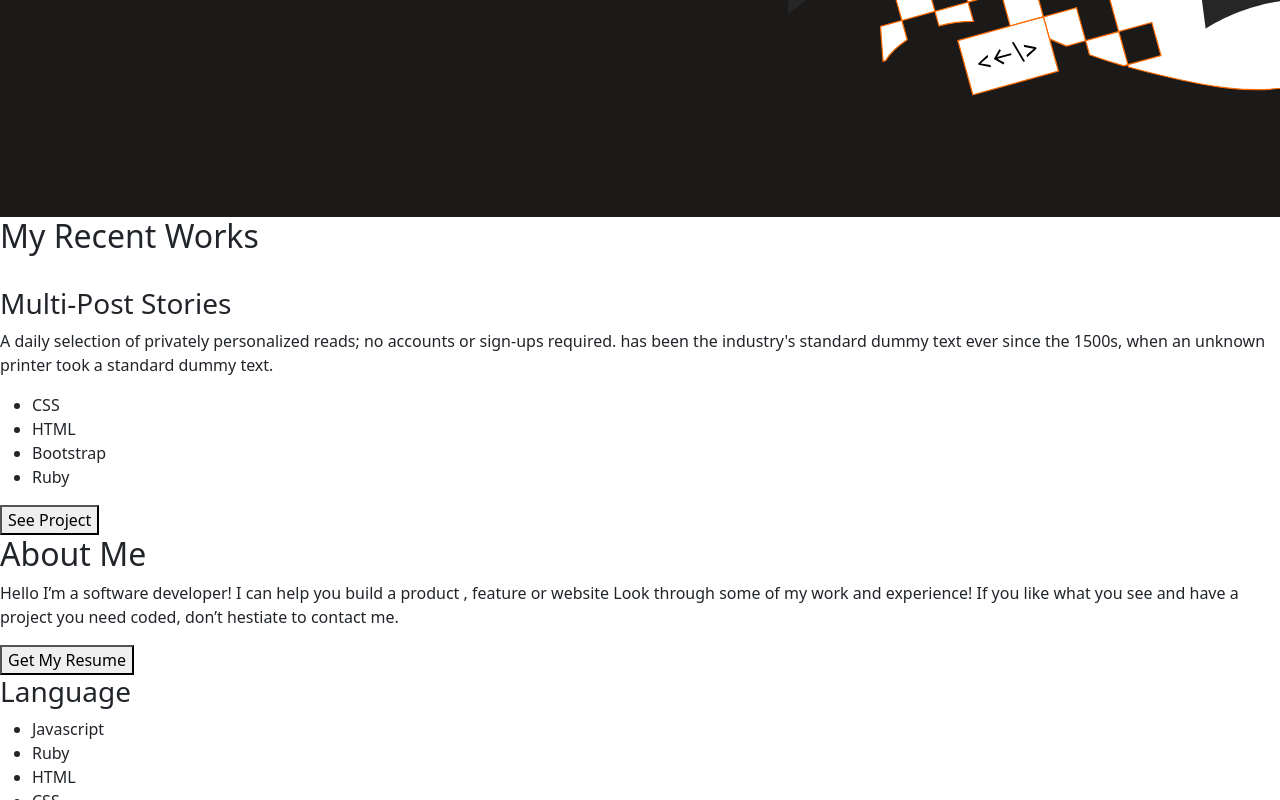
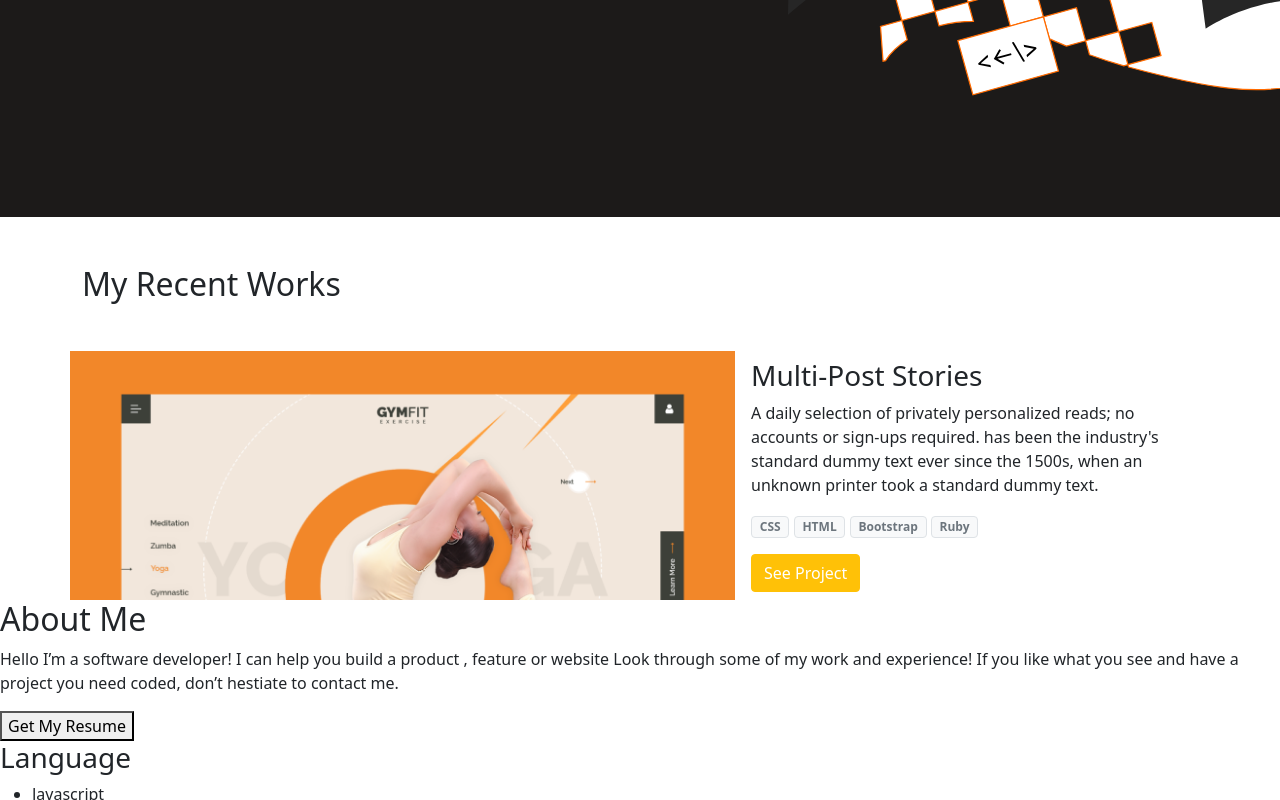
Before and after one commit to rskinnerc/bootstrap-portfolio, a website: page index.html in a window 1280 px wide. Shown: the part 637-1437 px from the top of the page. Drawn offline with nearby package versions, Linux system fonts and the light colour scheme.

Commit message:
Add styles to my recent works section

```diff
--- a/index.html
+++ b/index.html
@@ -48,21 +48,23 @@
     </div>
   </section>
   <!-- My recent Works -->
-  <section>
-    <h2>My Recent Works</h2>
-    <div>
-      <img src="" alt="">
-      <div>
+  <section class="container">
+    <h2 class="my-5">My Recent Works</h2>
+    <div class="row">
+      <div class="col-7 custom__img_placeholder">
+
+      </div>
+      <div class="col-5 py-2 px-3">
         <h3>Multi-Post Stories</h3>
         <p>A daily selection of privately personalized reads; no accounts or sign-ups required. has been the industry's
           standard dummy text ever since the 1500s, when an unknown printer took a standard dummy text.</p>
-        <ul>
-          <li>CSS</li>
-          <li>HTML</li>
-          <li>Bootstrap</li>
-          <li>Ruby</li>
+        <ul class="list-unstyled">
+          <li class="badge bg-light border border-1 text-secondary">CSS</li>
+          <li class="badge bg-light border border-1 text-secondary">HTML</li>
+          <li class="badge bg-light border border-1 text-secondary">Bootstrap</li>
+          <li class="badge bg-light border border-1 text-secondary">Ruby</li>
         </ul>
-        <button>See Project</button>
+        <button class="btn btn-warning text-white">See Project</button>
       </div>
     </div>
     <!-- Cards container -->
--- a/style.css
+++ b/style.css
@@ -10,3 +10,9 @@
   background-repeat: no-repeat;
   background-color: #1c1a19;
 }
+
+.custom__img_placeholder {
+  background-image: url(./img-placeholder.png);
+  background-repeat: no-repeat;
+  background-size: cover;
+}
```
Also changed, not shown: img-placeholder.png (added).
